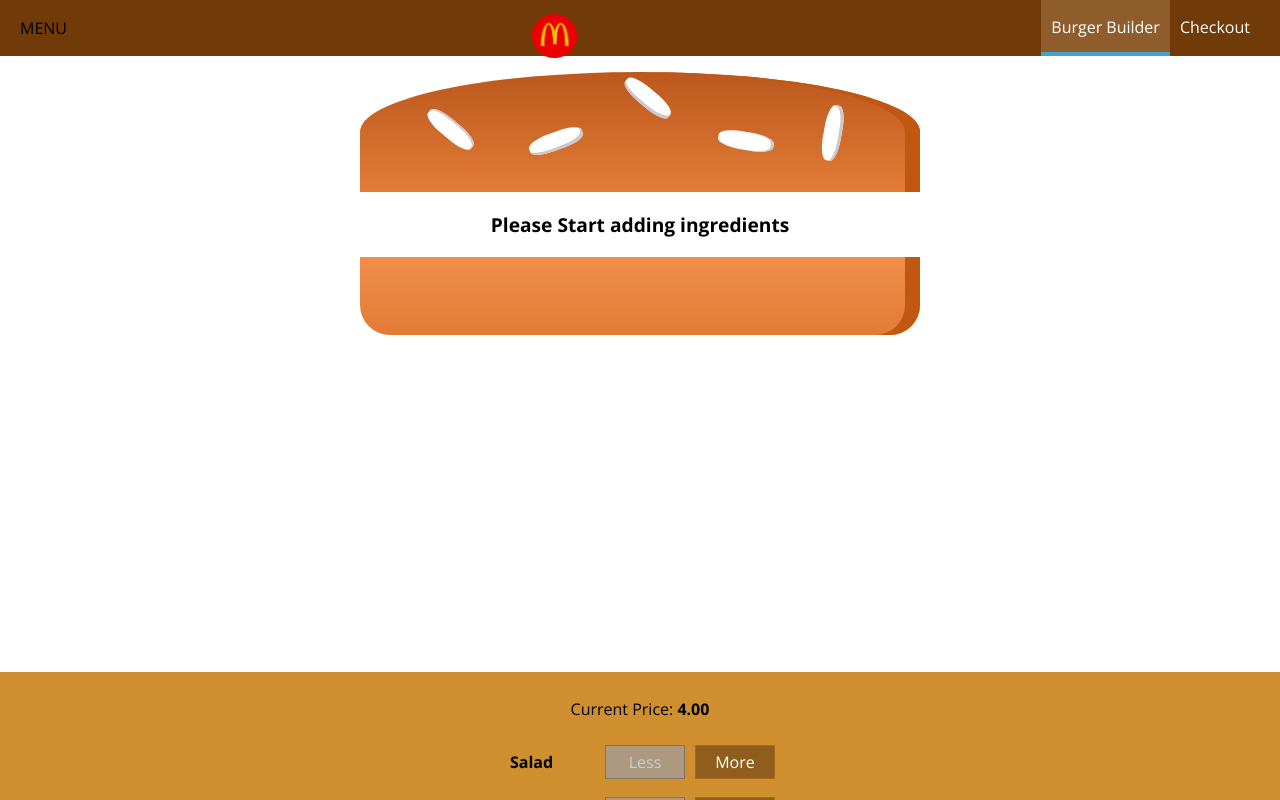
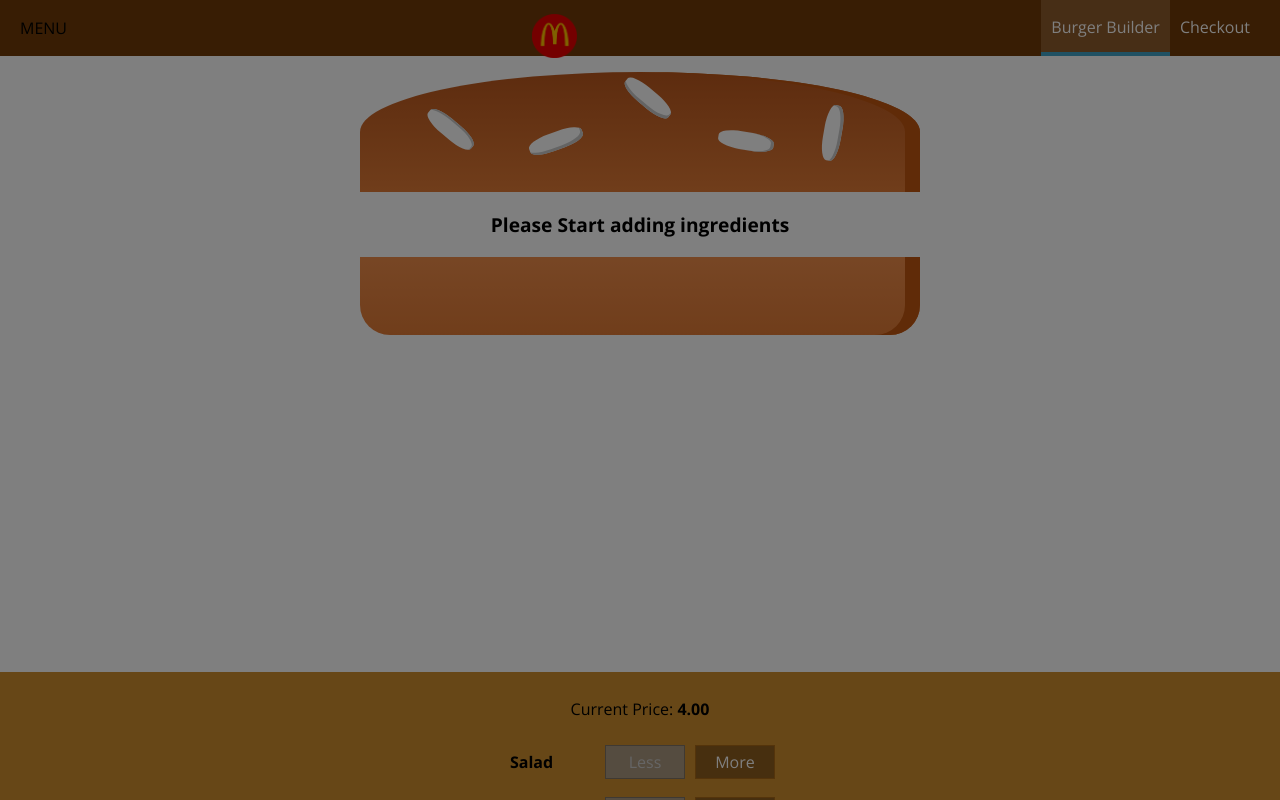
Before and after one commit to benhagag/The-Burger-Builder, a React app: page / in a window 1280 px wide. Shown: the top 800 px of the page. Built offline with nearby package versions, Linux system fonts and the light colour scheme.

Commit message:
Reusing the backdrop

```diff
--- a/src/components/Layout/Layout.js
+++ b/src/components/Layout/Layout.js
@@ -1,21 +1,36 @@
-import React from 'react';
+import React, {Component} from 'react';
 
 import Auxiliary from '../../HOC/Auxiliary';
 import Classes from './Layout.css';
 import Toolbar from '../Navigation/Toolbar/Toolbar';
 import SideDrawer from '../Navigation/SideDrawer/SideDrawer'
 
-const layout = (props) => (
+class Layout extends Component {
 
+    state ={
+        showSidedrawer : true
+    };
+    sideDrawerClosedHandler = () => this.setState({showSidedrawer: false});
+
+
+    render (){
+
+        return (
             // using Auxiliary HOC and get the props.childern from it
             <Auxiliary>
-               <Toolbar />
-               <SideDrawer />
-                <main className={Classes.Content}>
-                    {props.children}
-                </main>
+            <Toolbar />
+            <SideDrawer
+                closed={this.sideDrawerClosedHandler}
+                open={this.state.showSidedrawer}
+            />
+            <main className={Classes.Content}>
+                {this.props.children}
+            </main>
             </Auxiliary>
+        )
 
-);
+    }
 
-export default layout;
+}
+
+export default Layout;
--- a/src/components/Navigation/SideDrawer/SideDrawer.js
+++ b/src/components/Navigation/SideDrawer/SideDrawer.js
@@ -3,11 +3,20 @@
 
 import Logo from '../../Logo/Logo';
 import NavigationItems from '../NavigationItems/NavigationItems';
+import Backdrop from '../../UI/Backdrop/Backdrop';
+import Auxiliary from '../../../HOC/Auxiliary';
 
 const sideDrawer = (props) => {
 
+    let attachedClasses = [classes.SideDrawer, classes.Close];
+    if(props.open){
+        attachedClasses = [classes.SideDrawer, classes.Open];
+    }
+
     return (
-        <div className={classes.SideDrawer}>
+        <Auxiliary>
+        <Backdrop show={props.open} clicked={props.closed}/>
+        <div className={attachedClasses.join(' ')}>
             {/* We have Logo class in 3 different files but due css modules, this is actually converted to 3 different css classes so that they don't interfere */}
             <div className={classes.Logo}>
                 <Logo />
@@ -17,6 +26,7 @@
                 <NavigationItems />
             </nav>
         </div>
+        </Auxiliary>
     );
 
 };
```
